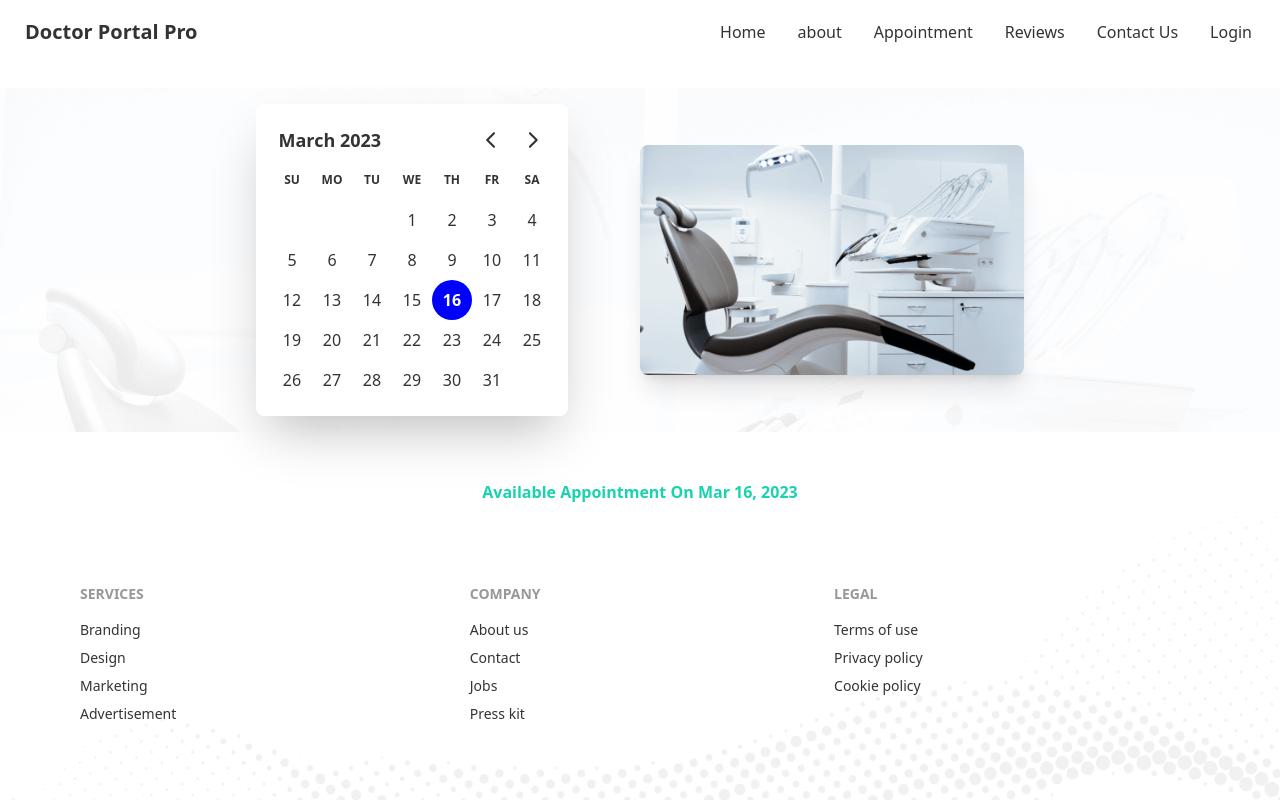
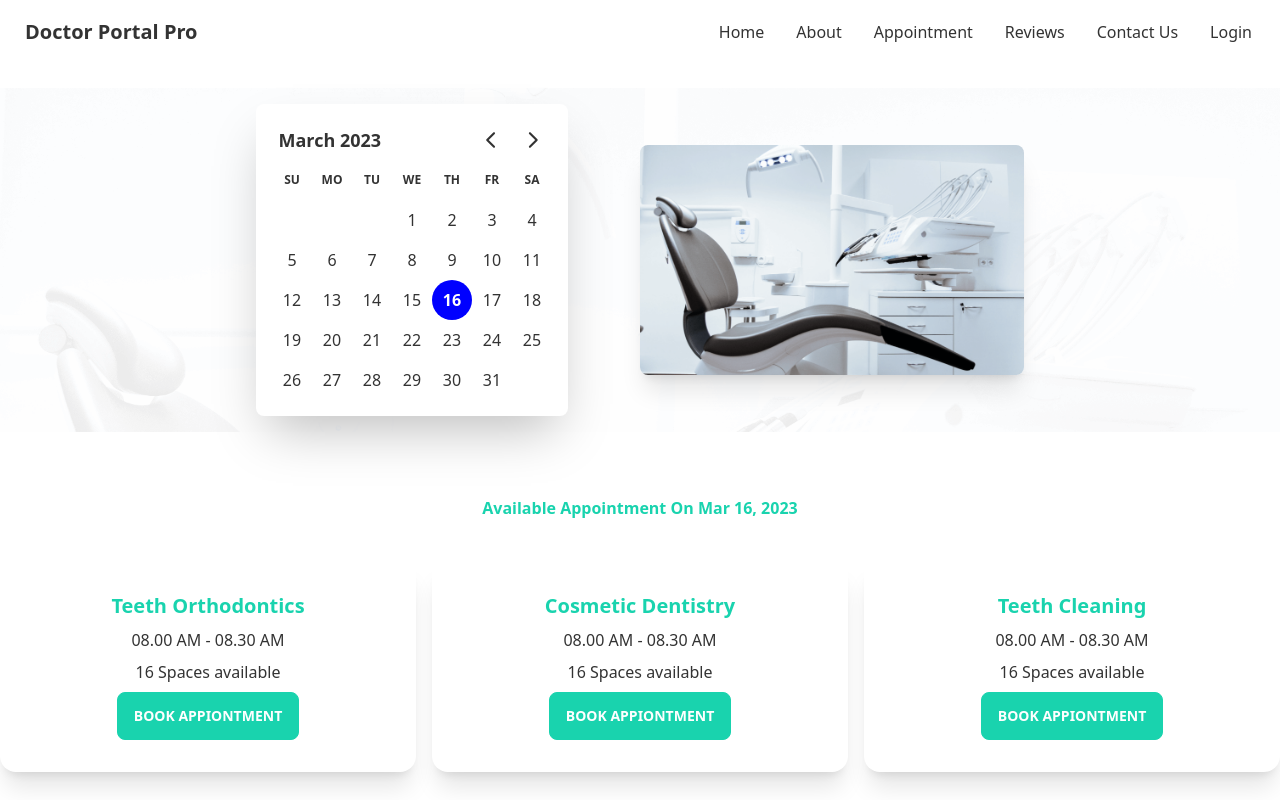
Before and after one commit to naeemtalukder/doctors-portal-pro-client, a React (Create React App) app: page /appointment in a window 1280 px wide. Shown: the top 800 px of the page. Built offline with nearby package versions, Linux system fonts and the light colour scheme.

Commit message:
appiontment Option card done

```diff
--- /dev/null
+++ b/src/Pages/Appointment/Appointment/AvailableAppointment/AppiontmentOption.js
@@ -0,0 +1,19 @@
+import React from "react";
+
+const AppiontmentOption = ({ appointmentOption }) => {
+  const { name, slots } = appointmentOption;
+  return (
+    <div className="card shadow-xl">
+      <div className="card-body text-center">
+        <h2 className="card-title text-secondary justify-center">{name}</h2>
+        <p>{slots.length > 0 ? slots[0] : 'Try Another day'}</p>
+        <p>{slots.length} {slots.length > 1 ? 'Spaces': 'Space'} available</p>
+        <div className="card-actions justify-center">
+          <button className="btn btn-secondary text-white">Book Appiontment</button>
+        </div>
+      </div>
+    </div>
+  );
+};
+
+export default AppiontmentOption;
--- a/src/Pages/Appointment/Appointment/AvailableAppointment/AvailableAppointment.js
+++ b/src/Pages/Appointment/Appointment/AvailableAppointment/AvailableAppointment.js
@@ -1,10 +1,24 @@
 import { format } from 'date-fns';
-import React from 'react';
+import React, { useEffect, useState } from 'react';
+import AppiontmentOption from './AppiontmentOption';
 
 const AvailableAppointment = ({selectDate, setSelectedDate}) => {
+    const [appintmentOptions, setAppintmentOptions] = useState([]);
+
+    useEffect(() => {
+        fetch('appiontmentOption.json')
+        .then(res => res.json())
+        .then(data => setAppintmentOptions(data))
+    }, []);
     return (
-        <section className='md:mt-12'>
+        <section className='md:my-16'>
             <p className='text-center font-bold text-secondary'>Available Appointment On {format(selectDate, 'PP')} </p>
+            <div className='grid gap-4 grid-cols-1 md:grid-cols-2 lg:grid-cols-3  my-10'>
+                {
+                    appintmentOptions.map(option => <AppiontmentOption
+                    key={option._id} appointmentOption={option}></AppiontmentOption>)
+                }
+            </div>
         </section>
     );
 };
--- a/src/Pages/Home/Shared/Navbar/Navbar.js
+++ b/src/Pages/Home/Shared/Navbar/Navbar.js
@@ -5,7 +5,7 @@ const Navbar = () => {
 
     const menuItems = <React.Fragment>
             <li><Link to="/" >Home</Link></li>
-            <li><Link to="/about" >about</Link></li>
+            <li><Link to="/about" >About</Link></li>
             <li><Link to="/appointment" >Appointment</Link></li>
             <li><Link to="/reviews" >Reviews</Link></li>
             <li><Link to="/contact" >Contact Us</Link></li>
```
